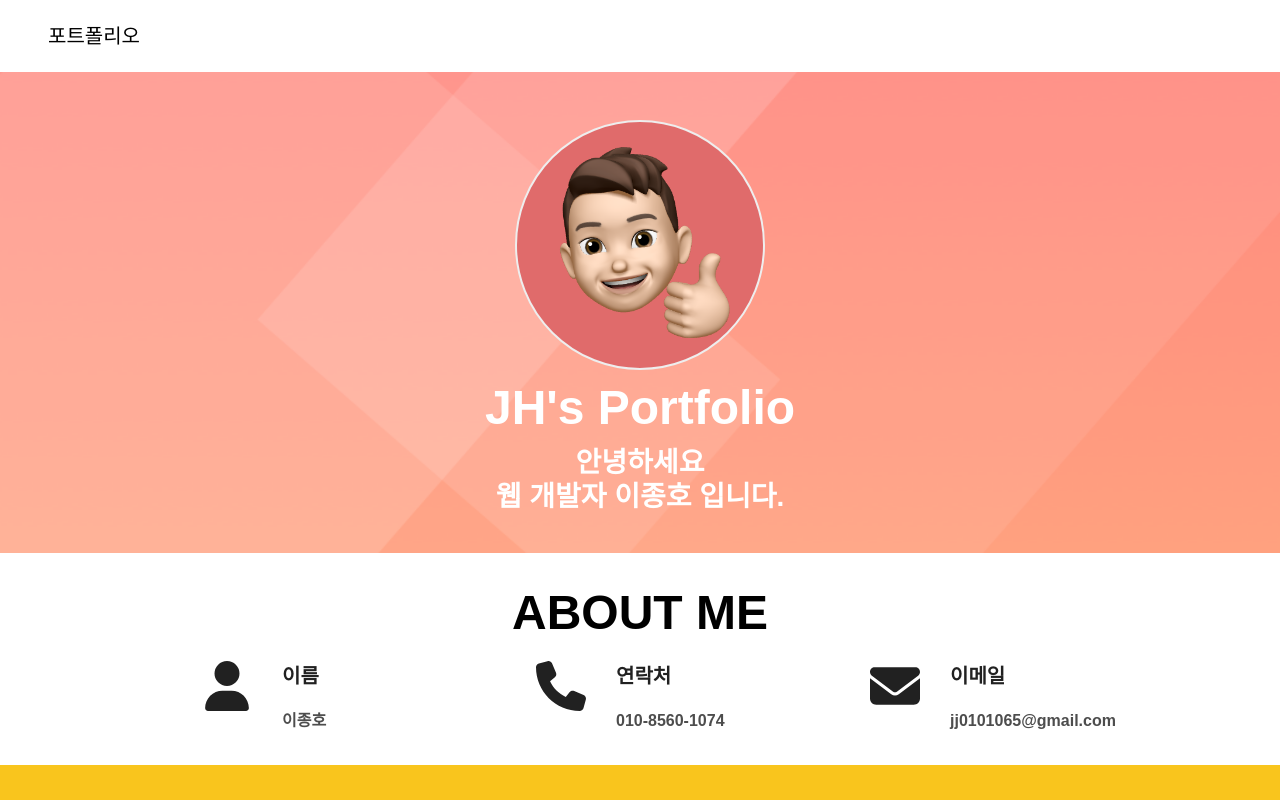
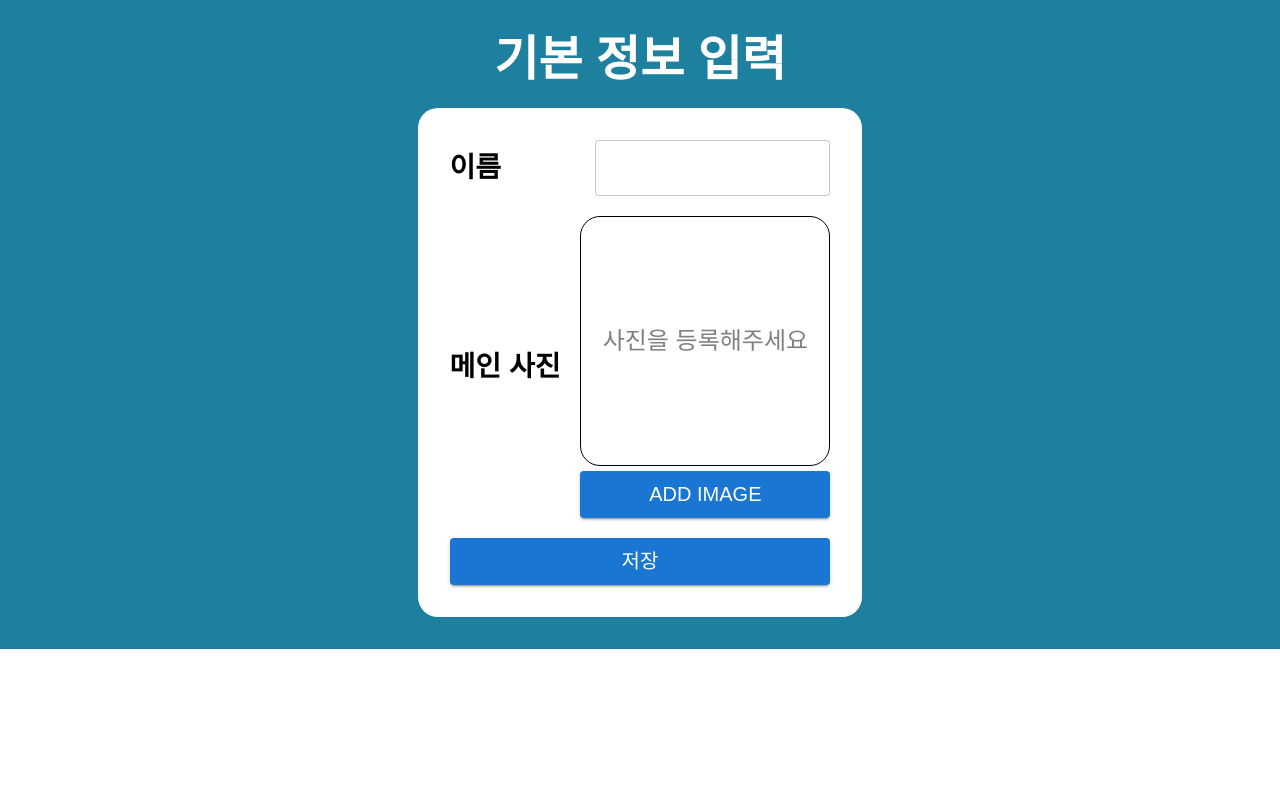
Before and after one commit to bell-ho/my-portfolio, a Next.js app in the folder front/: page /product in a window 1280 px wide. Shown: the top 800 px of the page. Built offline with nearby package versions, Linux system fonts and the light colour scheme; a web font is replaced by a local one.

Commit message:
[front] 포트폴리오 제작 화면 작업 - 기본 정보 폼

```diff
--- a/front/package.json
+++ b/front/package.json
@@ -18,6 +18,7 @@
     "@next/font": "13.2.4",
     "@tanstack/react-query": "^4.24.4",
     "@tanstack/react-query-devtools": "^4.24.4",
+    "aws-sdk": "^2.1340.0",
     "axios": "^1.3.2",
     "eslint": "8.36.0",
     "eslint-config-next": "13.2.4",
--- a/front/src/components/layout/BasicLayout.js
+++ b/front/src/components/layout/BasicLayout.js
@@ -1,6 +1,6 @@
 import React from 'react';
 import { createTheme, ThemeProvider } from '@mui/material/styles';
-import Container from '@mui/material/Container';
+
 const BasicLayout = ({ children }) => {
   const theme = createTheme({
     breakpoints: {
--- /dev/null
+++ b/front/src/components/portfolio-form/InfoForm.js
@@ -0,0 +1,114 @@
+import React, { useCallback, useRef, useState } from 'react';
+import styled from '@emotion/styled';
+import Box from '@mui/material/Box';
+import { TextField, Typography } from '@mui/material';
+import Button from '@mui/material/Button';
+import { uploadImages } from '@/util/uploadFileToS3';
+import Image from 'next/image';
+
+const InfoForm = () => {
+  const imageInputRef = useRef(null);
+  const [imagePaths, setImagePaths] = useState([]);
+
+  const onUploadImage = useCallback(async (e) => {
+    const reg = /(.*?)\.(jpg|jpeg|png|gif|bmp)$/;
+    const files = Array.from(e.target.files);
+
+    if (files.some((file) => !file.name.match(reg))) {
+      alert('이미지만 올려요.');
+      return false;
+    }
+
+    const imageUrls = await uploadImages(files);
+    setImagePaths((prev) => prev.concat(imageUrls));
+  }, []);
+
+  const imageButtonClick = useCallback((e) => {
+    imageInputRef.current?.click();
+  }, []);
+
+  return (
+    <Wrapper>
+      <InputWrapper>
+        <Typography variant={'h2'}>이름</Typography>
+        <TextField />
+      </InputWrapper>
+      <InputWrapper>
+        <Typography variant={'h2'}>메인 사진</Typography>
+
+        <ImageInputWrapper>
+          <Box
+            width={250}
+            height={250}
+            sx={{
+              border: '1px solid black',
+              borderRadius: '20px',
+              display: 'flex',
+              alignItems: 'center',
+              justifyContent: 'center',
+              padding: '0.1rem',
+            }}
+          >
+            {!imagePaths[0] ? (
+              <Typography variant={'h5'} sx={{ color: 'grey' }}>
+                사진을 등록해주세요
+              </Typography>
+            ) : (
+              <Image
+                layout={'responsive'}
+                width={250}
+                height={250}
+                src={imagePaths?.[0]}
+                alt={'image'}
+                style={{ borderRadius: '20px' }}
+              />
+            )}
+          </Box>
+          <Button
+            onClick={imageButtonClick}
+            fullwidth
+            variant={'contained'}
+            sx={{ fontSize: '20px' }}
+          >
+            ADD IMAGE
+          </Button>
+        </ImageInputWrapper>
+
+        <input
+          type="file"
+          name="image"
+          multiple
+          hidden
+          accept="image/*"
+          maxLength="1048576"
+          ref={imageInputRef}
+          onChange={onUploadImage}
+        />
+      </InputWrapper>
+      <Button fullwidth variant={'contained'} sx={{ fontSize: '20px' }}>
+        저장
+      </Button>
+    </Wrapper>
+  );
+};
+const ImageInputWrapper = styled(Box)`
+  display: flex;
+  flex-direction: column;
+  gap: 5px;
+`;
+const InputWrapper = styled(Box)`
+  display: flex;
+  align-items: center;
+  gap: 20px;
+  justify-content: space-between;
+`;
+
+const Wrapper = styled(Box)`
+  border-radius: 20px;
+  padding: 2rem;
+  background-color: white;
+  gap: 20px;
+  display: flex;
+  flex-direction: column;
+`;
+export default InfoForm;
--- a/front/src/components/users-portfolio/Navbar.js
+++ b/front/src/components/users-portfolio/Navbar.js
@@ -77,9 +77,8 @@ const Navbar = (props) => {
       >
         <Toolbar>
           <Typography
-            variant="h6"
-            component="div"
-            sx={{ flexGrow: 1, display: { xs: 'block', sm: 'block' } }}
+            variant={'h2'}
+            sx={{ fontWeight: 600, flexGrow: 1, display: { xs: 'block', sm: 'block' } }}
           >
             포트폴리오
           </Typography>
@@ -103,8 +102,14 @@ const Navbar = (props) => {
           <Box sx={{ display: { xs: 'none', sm: 'block' } }}>
             {Children.toArray(
               navItems.map((item) => (
-                <Button key={item} sx={{ color: '#fff' }}>
-                  <Link to={item} spy={true} smooth={true} offset={50} duration={500}>
+                <Button key={item} sx={{ color: 'black' }}>
+                  <Link
+                    to={item.toLowerCase()}
+                    spy={true}
+                    smooth={true}
+                    offset={-72}
+                    duration={500}
+                  >
                     {item}
                   </Link>
                 </Button>
--- a/front/src/pages/index.js
+++ b/front/src/pages/index.js
@@ -1,3 +1,6 @@
+import Navbar from '@/components/users-portfolio/Navbar';
+import React, { Fragment } from 'react';
+
 export default function Home() {
-  return <div>test</div>;
+  return <Fragment></Fragment>;
 }
--- /dev/null
+++ b/front/src/pages/product/index.js
@@ -0,0 +1,29 @@
+import React from 'react';
+import styled from '@emotion/styled';
+import Box from '@mui/material/Box';
+import InfoForm from '@/components/portfolio-form/InfoForm';
+import { Typography } from '@mui/material';
+
+const Product = () => {
+  return (
+    <Wrapper>
+      <FormWrapper>
+        <Typography variant={'h1'} sx={{ color: 'white' }}>
+          기본 정보 입력
+        </Typography>
+        <InfoForm />
+      </FormWrapper>
+    </Wrapper>
+  );
+};
+const FormWrapper = styled(Box)`
+  display: flex;
+  flex-direction: column;
+  align-items: center;
+  gap: 20px;
+`;
+const Wrapper = styled(Box)`
+  background-color: #1d809f;
+  padding: 2rem;
+`;
+export default Product;
```
Also changed, not shown: 1 other file (tests, documents, lock files or other folders).
